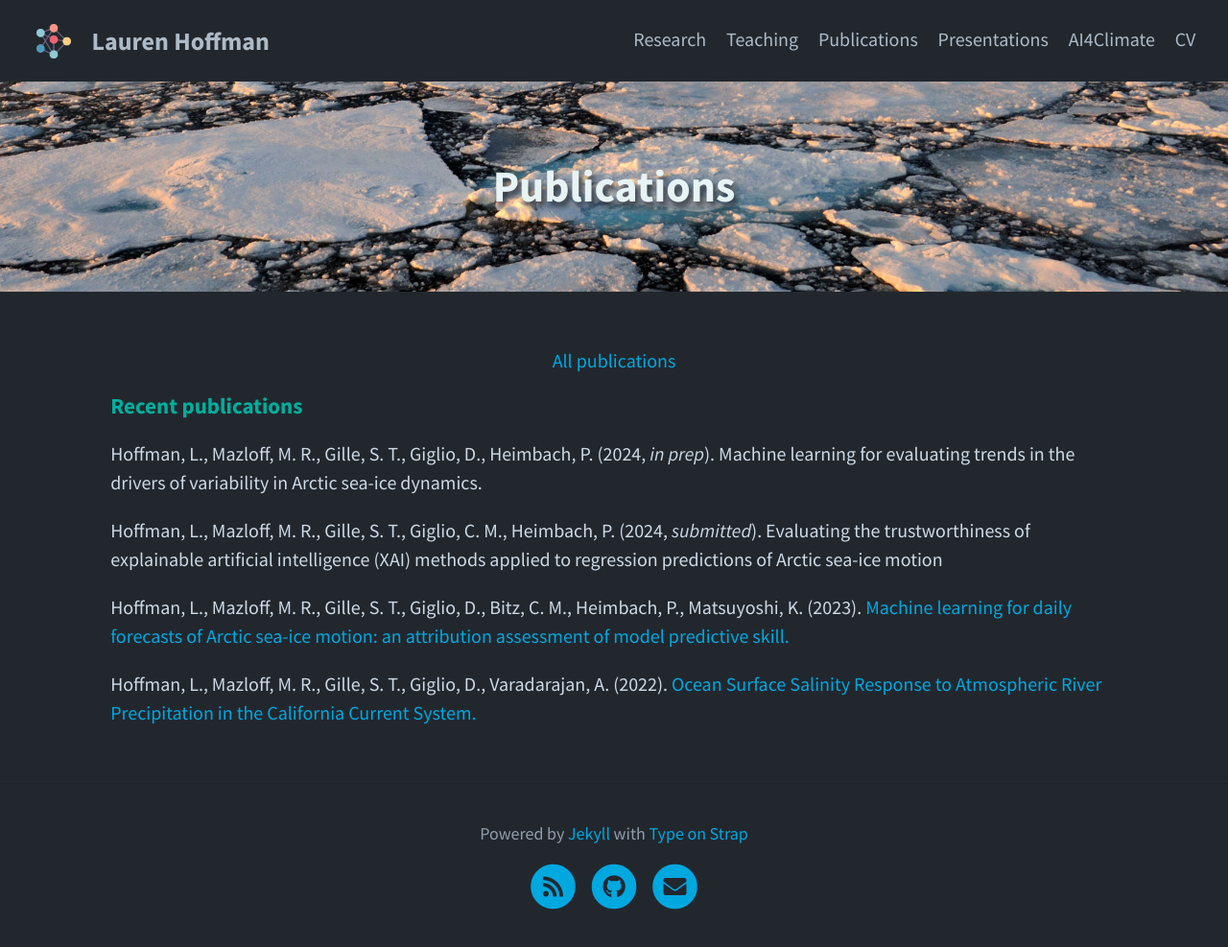
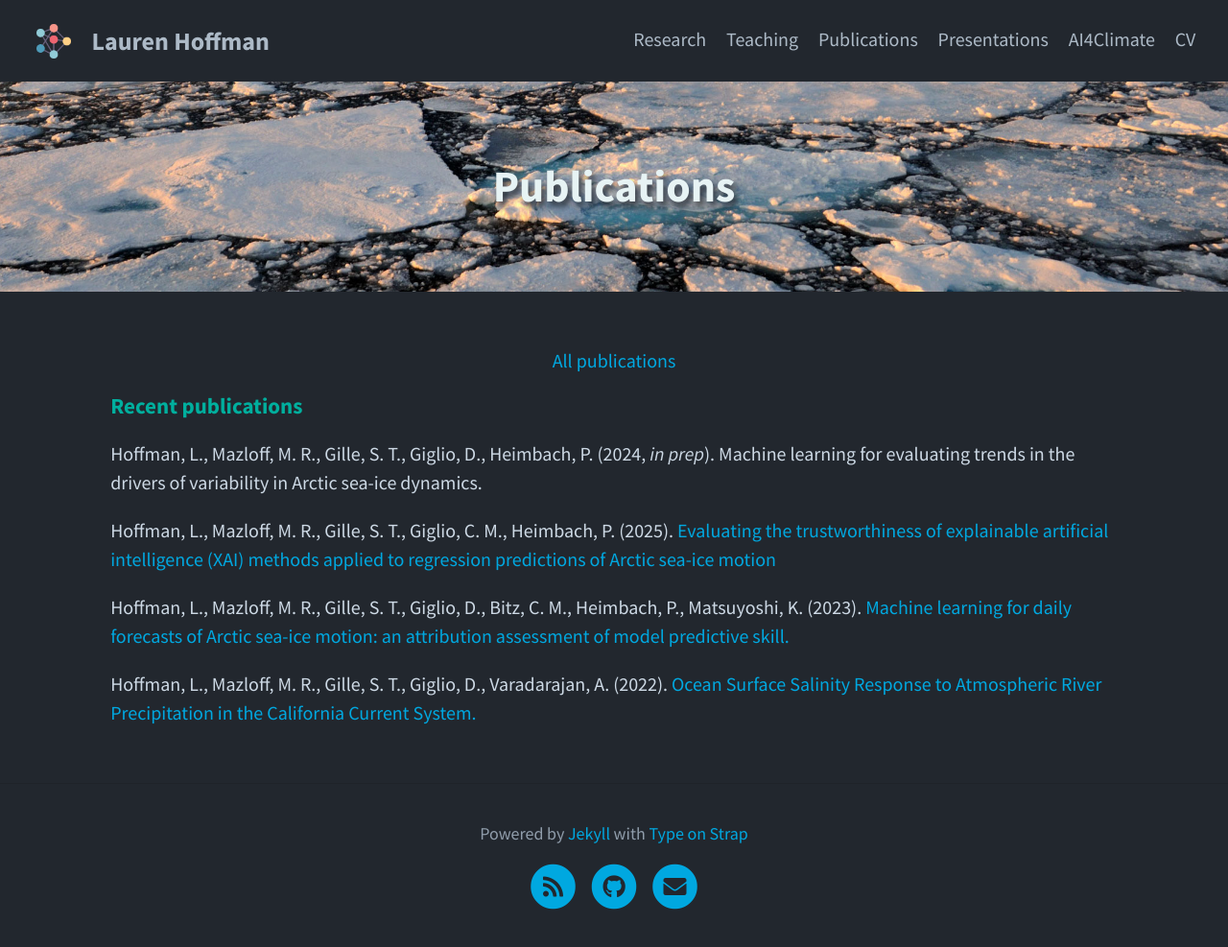
Before and after one commit to lahoffman/lahoffman.github.io, a Jekyll site: the page built from pages/3_publications.html, in a window 1280 px wide. Shown: the whole page at 96% size. Built offline with Jekyll 4.4.1, drawn with Linux system fonts in a browser that asks for light colours.

Commit message:
Update 3_publications.html

```diff
--- a/pages/3_publications.html
+++ b/pages/3_publications.html
@@ -10,6 +10,6 @@ order: 1
 <p><H4>Recent publications</H4></p>
 <p> Hoffman, L., Mazloff, M. R., Gille, S. T., Giglio, D., Heimbach, P. (2024, <i>in prep</i>). Machine learning for evaluating trends in the
 drivers of variability in Arctic sea-ice dynamics. </a>
-<p> Hoffman, L., Mazloff, M. R., Gille, S. T., Giglio, C. M., Heimbach, P. (2024, <i>submitted</i>). Evaluating the trustworthiness of explainable artificial intelligence (XAI) methods applied to regression predictions of Arctic sea-ice motion </a>
+<p> Hoffman, L., Mazloff, M. R., Gille, S. T., Giglio, C. M., Heimbach, P. (2025). <a href="https://doi.org/10.1175/AIES-D-24-0027.1" targeg = "_blank"> Evaluating the trustworthiness of explainable artificial intelligence (XAI) methods applied to regression predictions of Arctic sea-ice motion </a>
 <p> Hoffman, L., Mazloff, M. R., Gille, S. T., Giglio, D., Bitz, C. M., Heimbach, P., Matsuyoshi, K. (2023). <a href="https://doi.org/10.1175/AIES-D-23-0004.1" target = "_blank"> Machine learning for daily forecasts of Arctic sea-ice motion: an attribution assessment of model predictive skill. </a>
 <p> Hoffman, L., Mazloff, M. R., Gille, S. T., Giglio, D., Varadarajan, A. (2022). <a href="https://doi.org/10.1175/JPO-D-21-0272.1" target = "_blank"> Ocean Surface Salinity Response to Atmospheric River Precipitation in the California Current System. </a>
```
